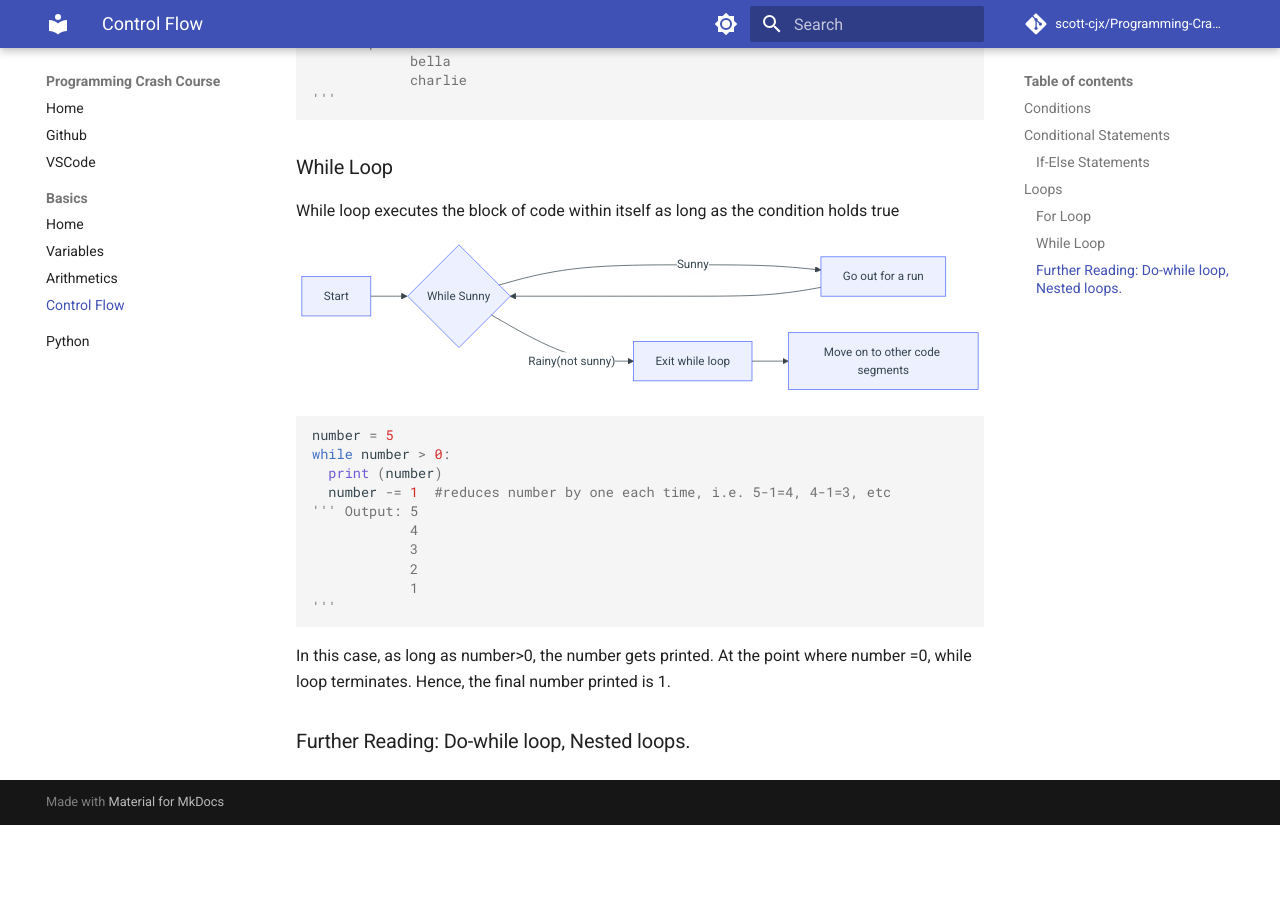
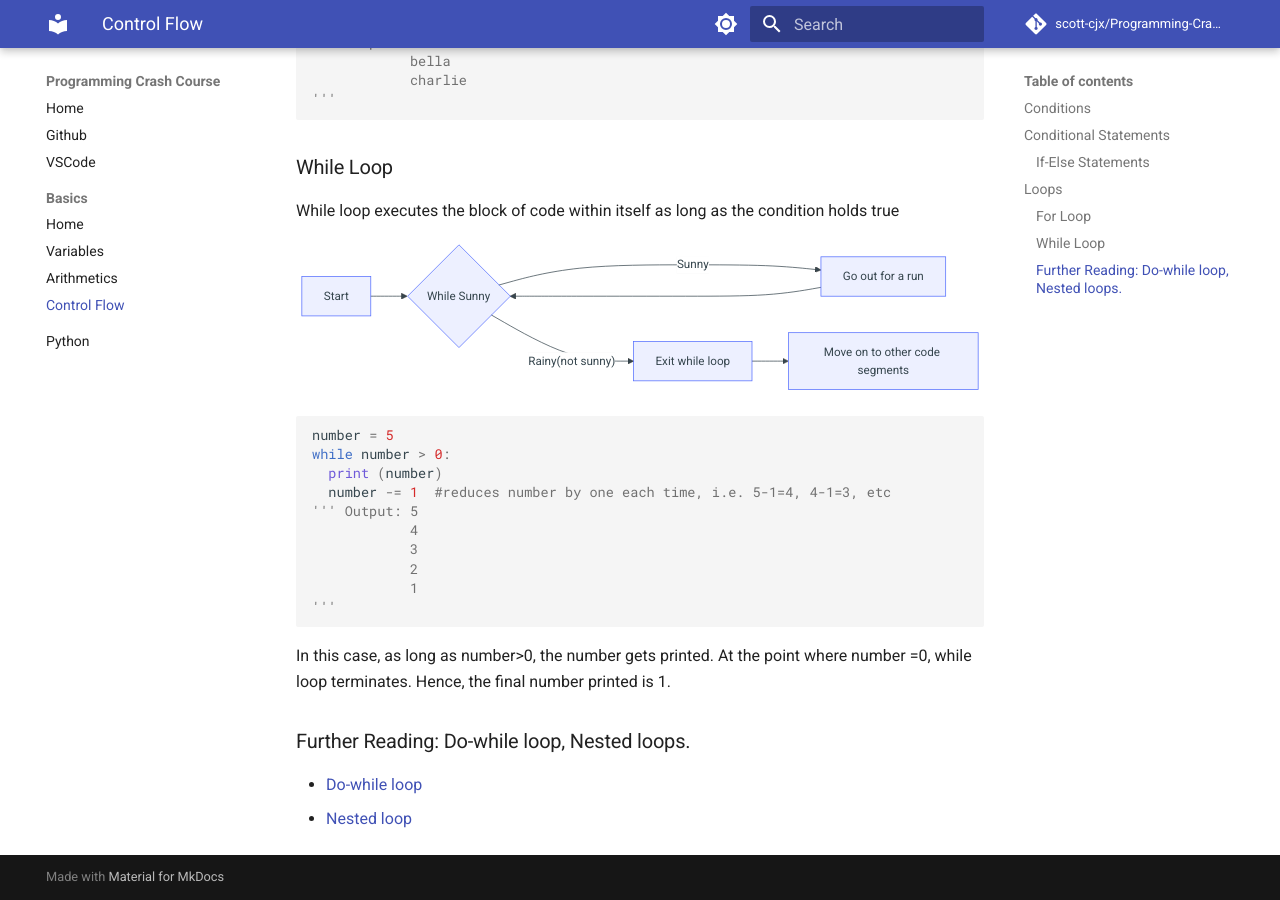
Before and after one commit to scott-cjx/Programming-Crash-Course, an MkDocs documentation site: the page built from docs/basics/control-flow.md, in a window 1280 px wide and 900 px high, scrolled down 1379 px. Built offline with MkDocs 1.6.1 and Material for MkDocs 9.7.7, drawn with Linux system fonts in a browser that asks for light colours; comment, search, counter and statistics services are not loaded; before the commit the page ends 2204 px from its top, so only the background shows below that.

Commit message:
Update control-flow.md
Added in links for Further Reading

```diff
--- a/docs/basics/control-flow.md
+++ b/docs/basics/control-flow.md
@@ -104,3 +104,5 @@ At the point where number =0, while loop terminates.
 Hence, the final number printed is 1.
 
 ### Further Reading: Do-while loop, Nested loops.
+- [Do-while loop](https://www.geeksforgeeks.org/python-do-while/#:~:text=condition%20is%20met.-,Do%20while%20loop,-Do%20while%20loop)
+- [Nested loop](https://www.geeksforgeeks.org/python-nested-loops/?ref=header_search#:~:text=and%20Theory%20Components-,Python%20Nested%20Loops,-Last%20Updated%20%3A)
```
